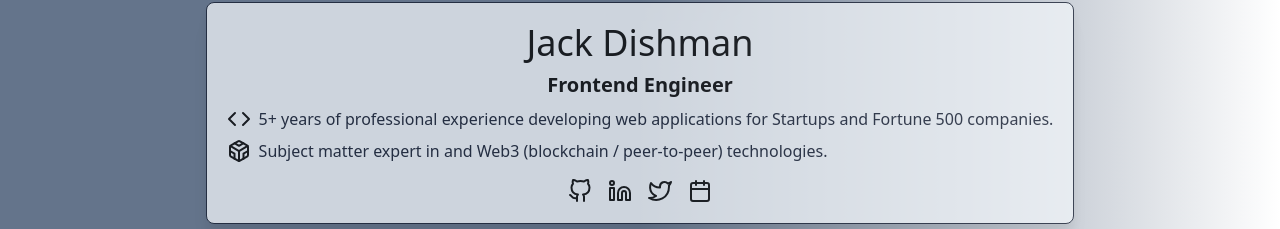
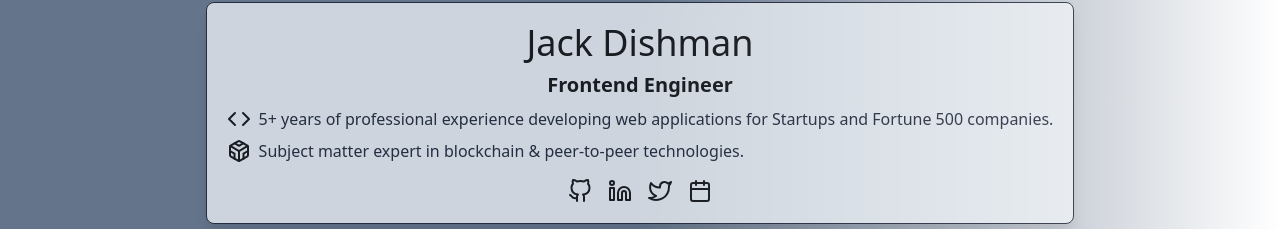
Before and after one commit to jackdishman/portfolio-react, a React (Create React App) app: page / in a window 1280 px wide. Shown: the part 407-636 px from the top of the page. Built offline with nearby package versions, Linux system fonts and the light colour scheme.

Commit message:
fix: typo

```diff
--- a/src/pages/Home.tsx
+++ b/src/pages/Home.tsx
@@ -16,7 +16,7 @@ function Home() {
           </div>
           <div className="flex mt-2 mb-4">
             <span className="mr-2"><BlockIcon /></span>
-            <p className="text-slate-900">Subject matter expert in and Web3 (blockchain / peer-to-peer) technologies.</p>
+            <p className="text-slate-900">Subject matter expert in blockchain & peer-to-peer technologies.</p>
           </div>
           <Socials />
         </div>
```
